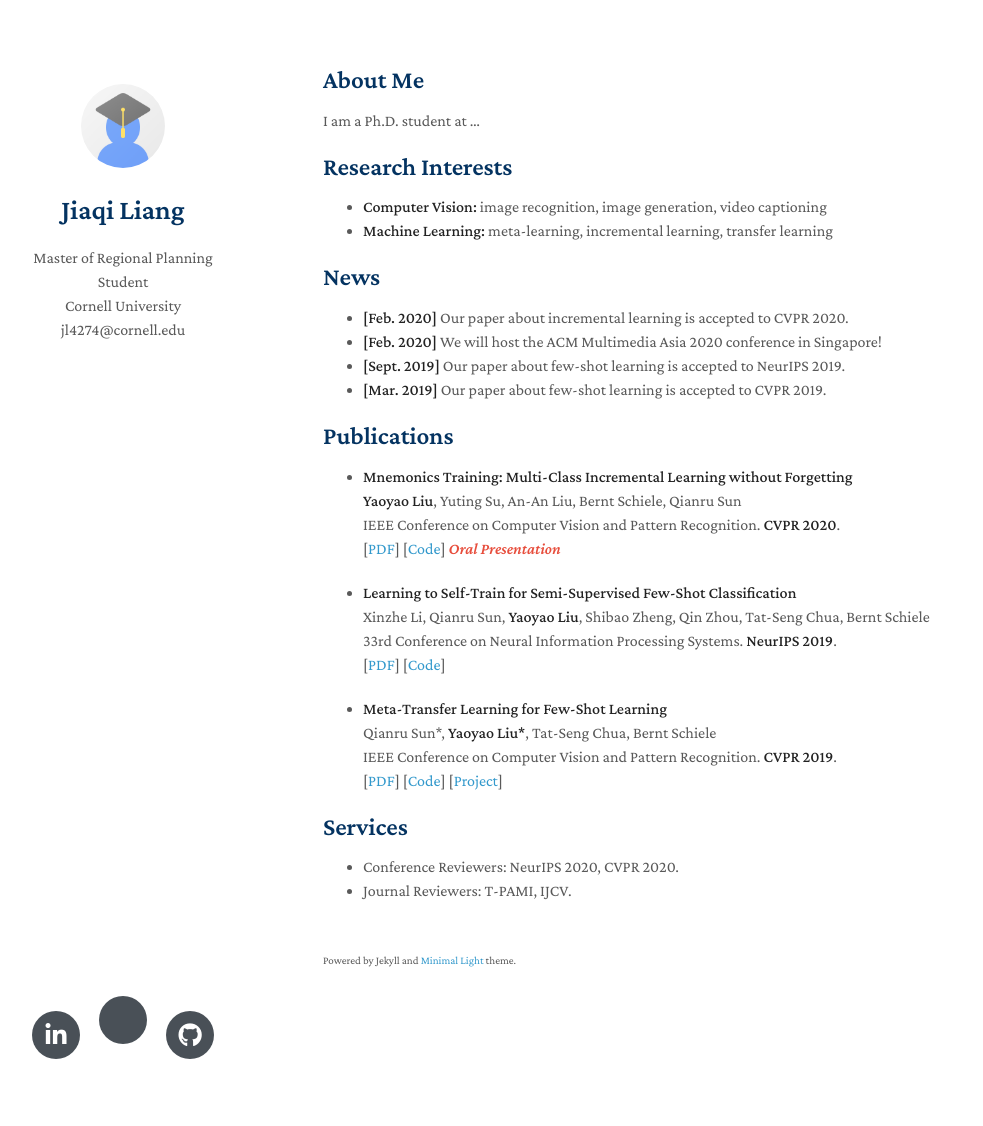
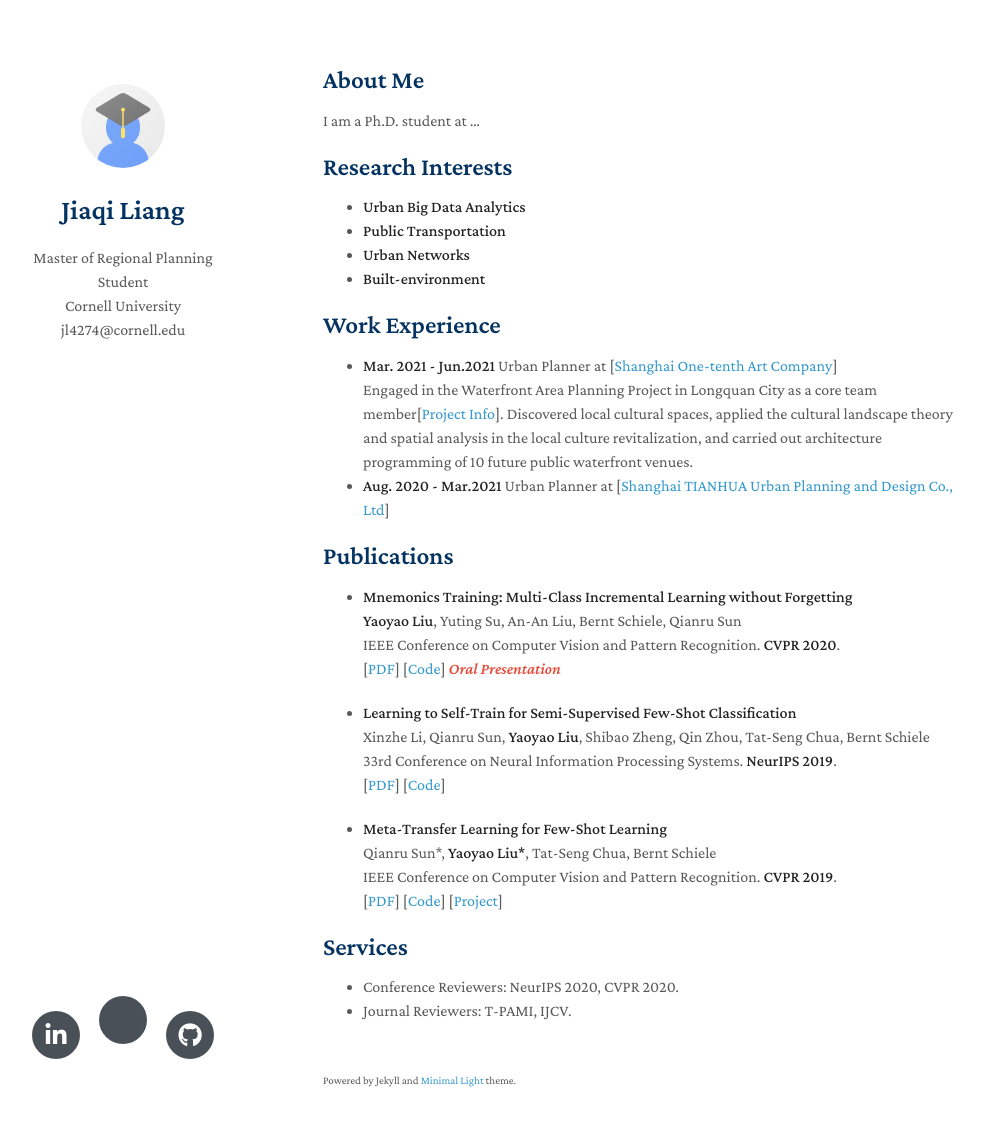
Before and after one commit to april29liang/.github.io, a Jekyll site: the page built from index.md, in a window 1280 px wide and 1161 px high. Shown: the top 1126 px of the window, without its empty margins (147-1130 px from the left). Built offline with Jekyll 4.4.1, drawn with Linux system fonts in a browser that asks for light colours; nearby versions of some CDN libraries; a style sheet for code colours, icons or effects is not loaded; our own code applies the rules of GitHub Pages for plain Markdown files.

Commit message:
Update index.md

```diff
--- a/index.md
+++ b/index.md
@@ -8,15 +8,18 @@ I am a Ph.D. student at ...
 
 ## Research Interests
 
-- **Computer Vision:** image recognition, image generation, video captioning
-- **Machine Learning:** meta-learning, incremental learning, transfer learning
+- **Urban Big Data Analytics**
+- **Public Transportation**
+- **Urban Networks**
+- **Built-environment**
 
-## News
+## Work Experience
 
-- **[Feb. 2020]** Our paper about incremental learning is accepted to CVPR 2020.
-- **[Feb. 2020]** We will host the ACM Multimedia Asia 2020 conference in Singapore!
-- **[Sept. 2019]** Our paper about few-shot learning is accepted to NeurIPS 2019.
-- **[Mar. 2019]** Our paper about few-shot learning is accepted to CVPR 2019.
+- **Mar. 2021 - Jun.2021** Urban Planner at [[Shanghai One-tenth Art Company](https://www.onetenth.cn/en/home/)]
+  <br>
+  Engaged in the Waterfront Area Planning Project in Longquan City as a core team member[[Project Info](https://www.onetenth.cn/en/cities/p_f992b662a4c3d36c3a92f7c7bd14cbd2)]. Discovered local cultural spaces, applied the cultural landscape theory and spatial analysis in the local culture revitalization, and carried out architecture programming of 10 future public waterfront venues.
+- **Aug. 2020 - Mar.2021** Urban Planner at [[Shanghai TIANHUA Urban Planning and Design Co., Ltd](https://www.thape.com/?locale=en)]
+  <br>
 
 ## Publications
 
```
